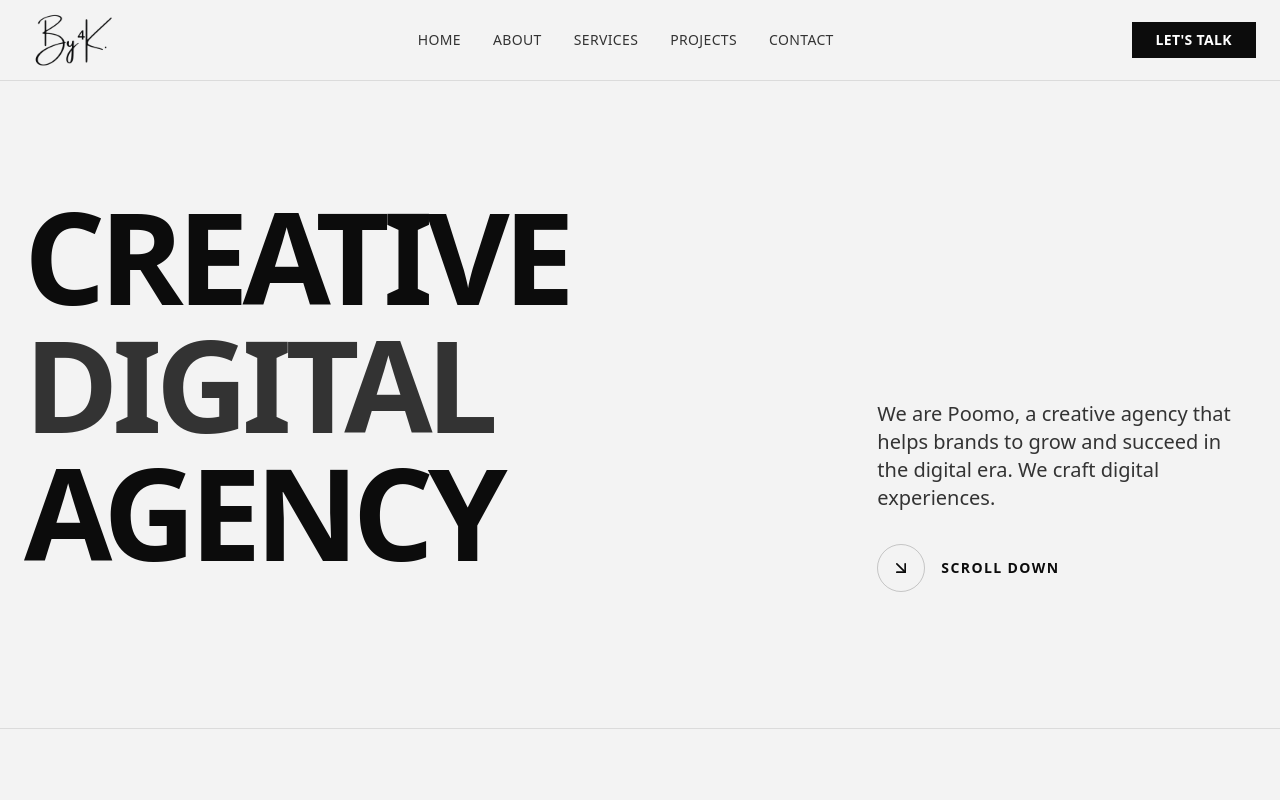
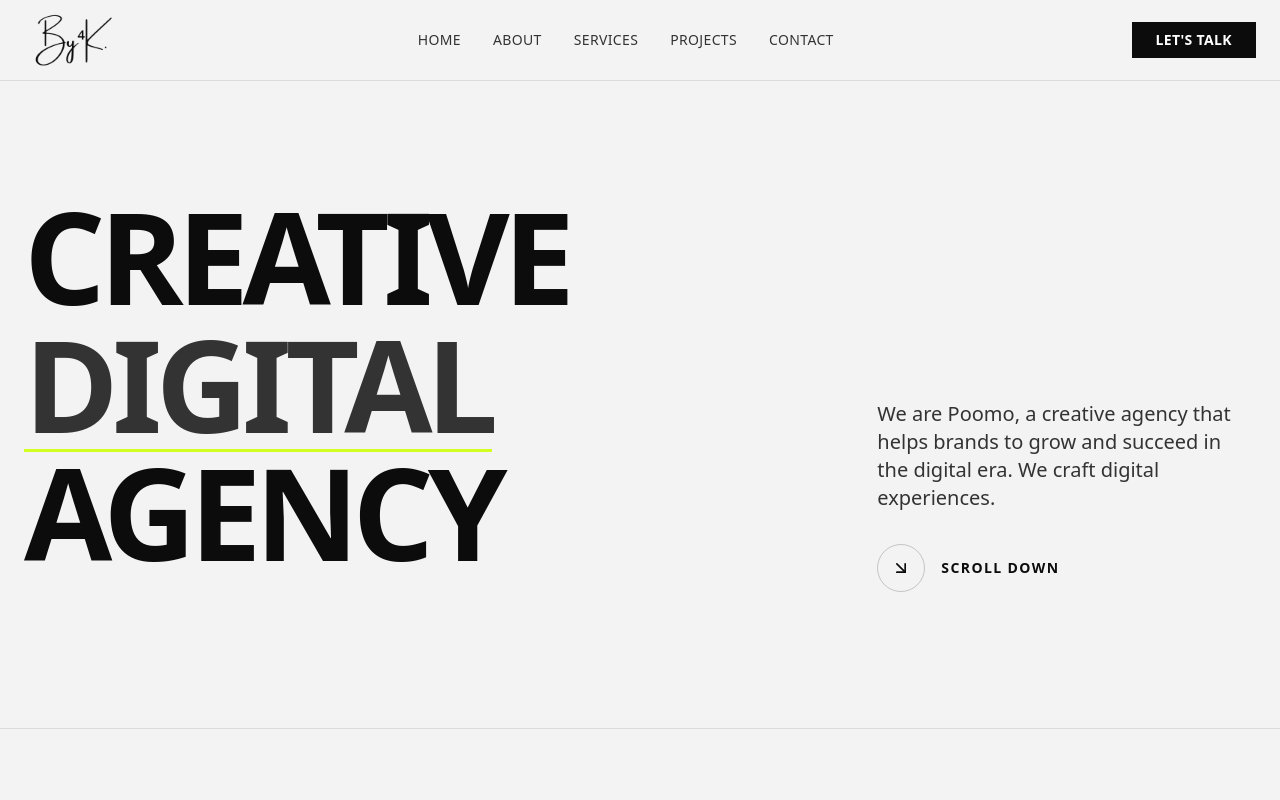
Before and after one commit to KhanTufailahmed/Agency, a React (Vite) app: page / in a window 1280 px wide. Shown: the top 800 px of the page. Built offline with nearby package versions, Linux system fonts and the light colour scheme.

Commit message:
animation fixed

```diff
--- a/src/components/home/Hero.jsx
+++ b/src/components/home/Hero.jsx
@@ -31,14 +31,29 @@ const Hero = () => {
               transition={{ delay: 0.2, duration: 0.8, ease: "easeOut" }}
             >
               Creative <br />
-              <motion.span
+              {/* <motion.span
                 className="inline-block text-grayText"
                 initial={{ opacity: 0, y: 30 }}
                 animate={{ opacity: 1, y: 0 }}
                 transition={{ delay: 0.35, duration: 0.8, ease: "easeOut" }}
               >
                 Digital
-              </motion.span>{" "}
+              </motion.span>{" "} */}
+              <motion.span
+                className="relative inline-block text-grayText"
+                initial={{ opacity: 0, y: 30 }}
+                animate={{ opacity: 1, y: 0 }}
+                transition={{ delay: 0.35, duration: 0.8, ease: "easeOut" }}
+              >
+                Digital
+                {/* Always-active underline animation */}
+                <motion.span
+                  initial={{ width: 0 }}
+                  animate={{ width: "100%" }}
+                  transition={{ delay: 0.8, duration: 0.6, ease: "easeOut" }}
+                  className="absolute left-0 -bottom-1 h-[3px] bg-primary"
+                />
+              </motion.span>
               <br />
               <motion.span
                 initial={{ opacity: 0, y: 30 }}
```
